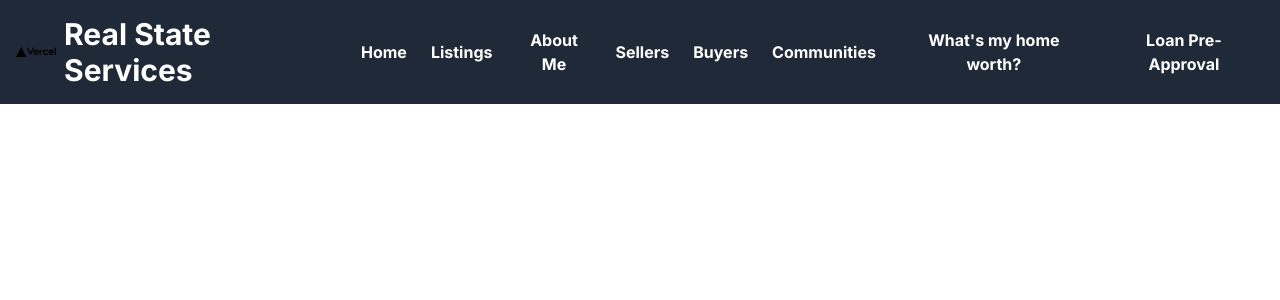
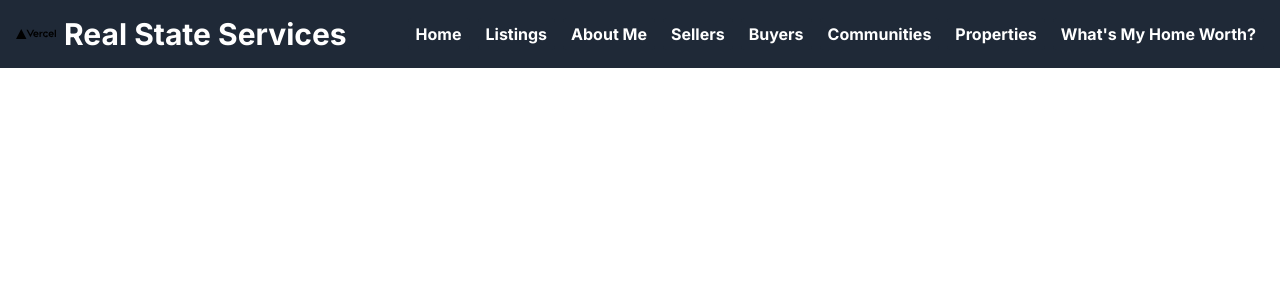
Before and after one commit to Xxuan001/RealEstate, a Next.js app in the folder my-app/: page / in a window 1280 px wide. Shown: the top 300 px of the page. Built offline with nearby package versions, Linux system fonts and the light colour scheme.

Commit message:
created component called Page

```diff
--- /dev/null
+++ b/my-app/src/app/navbar.js
@@ -0,0 +1,42 @@
+import React from 'react';
+
+function NavBar() {
+  return (
+    <div className="flex items-center bg-gray-800">
+      <button className="ml-2 bg-gray-800 hover:bg-blue-700 text-white font-bold py-1 px-2 rounded">
+        Home
+      </button>
+
+      <button className="ml-2 bg-gray-800 hover:bg-blue-700 text-white font-bold py-1 px-2 rounded">
+        Listings
+      </button>
+
+      <button className="ml-2 bg-gray-800 hover:bg-blue-700 text-white font-bold py-1 px-2 rounded">
+        About Me
+      </button>
+
+      <button className="ml-2 bg-gray-800 hover:bg-blue-700 text-white font-bold py-1 px-2 rounded">
+        Sellers
+      </button>
+
+      <button className="ml-2 bg-gray-800 hover:bg-blue-700 text-white font-bold py-1 px-2 rounded">
+        Buyers
+      </button>
+
+        <button className="ml-2 bg-gray-800 hover:bg-blue-700 text-white font-bold py-1 px-2 rounded">
+            Communities
+        </button>
+
+        <button className="ml-2 bg-gray-800 hover:bg-blue-700 text-white font-bold py-1 px-2 rounded">
+            Properties
+        </button>
+
+        <button className="ml-2 bg-gray-800 hover:bg-blue-700 text-white font-bold py-1 px-2 rounded">
+            What's My Home Worth?
+        </button>
+
+    </div>
+  );
+}
+
+export default NavBar;
--- a/my-app/src/app/page.js
+++ b/my-app/src/app/page.js
@@ -1,46 +1,19 @@
-import Image from "next/image";
+import React from 'react';
+import Image from 'next/image';
+import NavBar from './navbar'; // Make sure the path is correct
 
-export default function Home() {
+function Page() {
   return (
-    // create a navbar on top of the page
     <div className="flex justify-between p-4 bg-gray-800 text-white">
       <div className="flex items-center">
         <Image src="/vercel.svg" alt="logo" width={40} height={40} />
         <h1 className="ml-2 text-3xl font-bold">
-
-          Real State Services</h1>
+          Real State Services
+        </h1>
       </div>
-      <div className="flex items-center bg-gray-800">
-        <button className="ml-2 bg-gray-800 hover:bg-blue-700 text-white font-bold py-1 px-2 rounded">
-          Home
-        </button>
-
-        <button className="ml-2 bg-gray-800 hover:bg-blue-700 text-white font-bold py-1 px-2 rounded">
-          Listings
-        </button>
-
-        <button className="ml-2 bg-gray-800 hover:bg-blue-700 text-white font-bold py-1 px-2 rounded">
-          About Me
-        </button>
-        <button className="ml-2 bg-gray-800 hover:bg-blue-700 text-white font-bold py-1 px-2 rounded">
-          Sellers
-        </button>
-
-        <button className="ml-2 bg-gray-800 hover:bg-blue-700 text-white font-bold py-1 px-2 rounded">
-          Buyers
-        </button>
-        <button className="ml-2 bg-gray-800 hover:bg-blue-700 text-white font-bold py-1 px-2 rounded">
-          Communities
-        </button>
-
-        <button className="ml-2 bg-gray-800 hover:bg-blue-700 text-white font-bold py-1 px-2 rounded">
-          What's my home worth?
-        </button>
-
-        <button className="ml-2 bg-gray-800 hover:bg-blue-700 text-white font-bold py-1 px-2 rounded">
-          Loan Pre-Approval
-        </button>
-      </div>
+      <NavBar />
     </div>
   );
 }
+
+export default Page;
```
